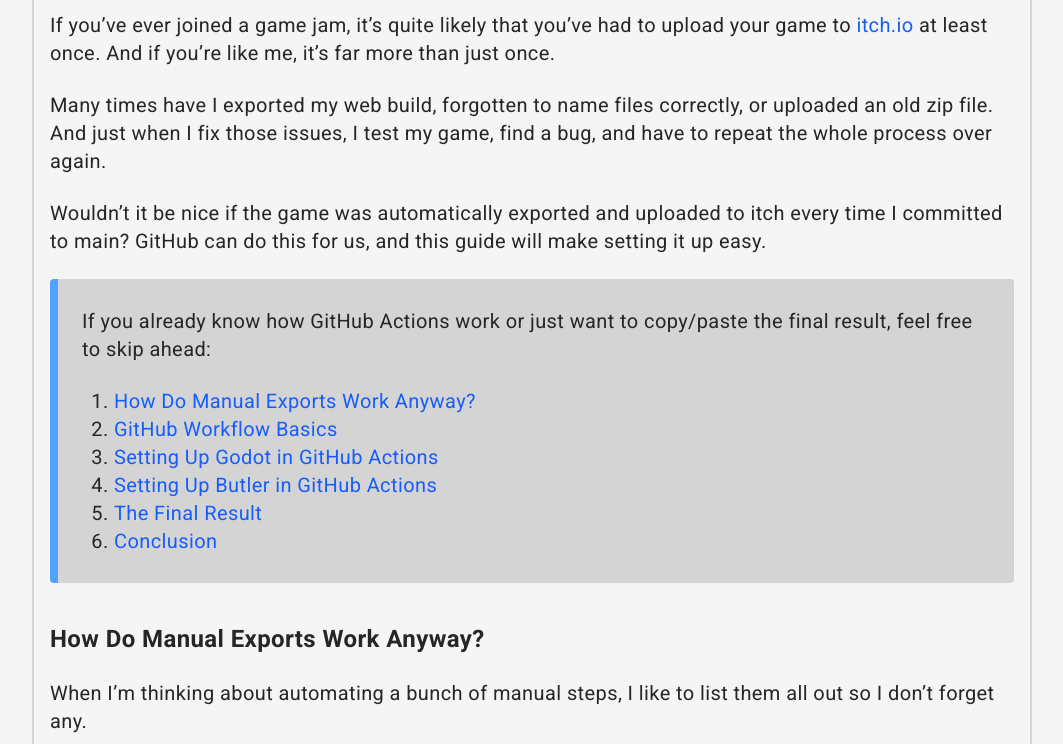
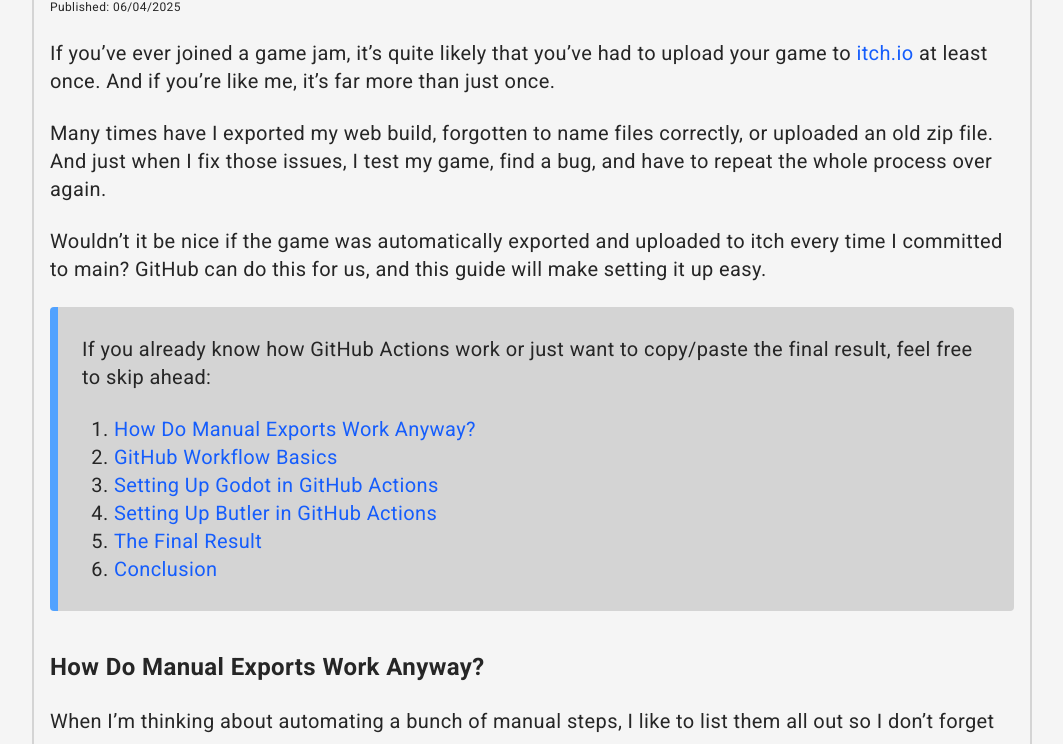
Before and after one commit to SolarLabyrinth/solarlabyrinth.dev, an Astro site: page /articles/you-need-a-build-system in a window 1280 px wide. Shown: the part 225-969 px from the top of the page, without its empty margins (108-1171 px from the left). Built offline with nearby package versions, Linux system fonts and the light colour scheme; Astro itself is replaced by a stand-in of ours.

Commit message:
add published date

```diff
--- a/src/content/articles/you-need-a-build-system.md
+++ b/src/content/articles/you-need-a-build-system.md
@@ -4,8 +4,6 @@ description: "Wouldn’t it be nice if your jam game was automatically uploaded
 pubDate: "Apr 6 2025"
 heroImage: "/images/you-need-a-build-system.png"
 ---
-
-# Godot Devs: You Need A Build System!
 
 If you've ever joined a game jam, it's quite likely that you've had to upload your game to [itch.io](https://itch.io/) at least once. And if you're like me, it's far more than just once.
 
--- a/src/pages/articles/[...slug].astro
+++ b/src/pages/articles/[...slug].astro
@@ -40,6 +40,13 @@ function url(path?: string) {
   ]}
 >
   <article>
+    <h1 class="mb-3!">{post.data.title}</h1>
+    <p class="mt-3! text-xs">
+      Published:
+      <data value={post.data.pubDate?.toISOString()}>
+        {post.data.pubDate?.toLocaleDateString("en-UK")}
+      </data>
+    </p>
     <Content />
   </article>
   <footer class="text-center py-8">
@@ -63,6 +70,5 @@ function url(path?: string) {
     data-lang="en"
     data-loading="lazy"
     crossorigin="anonymous"
-    async
-  ></script>
+    async></script>
 </BaseLayout>
```
